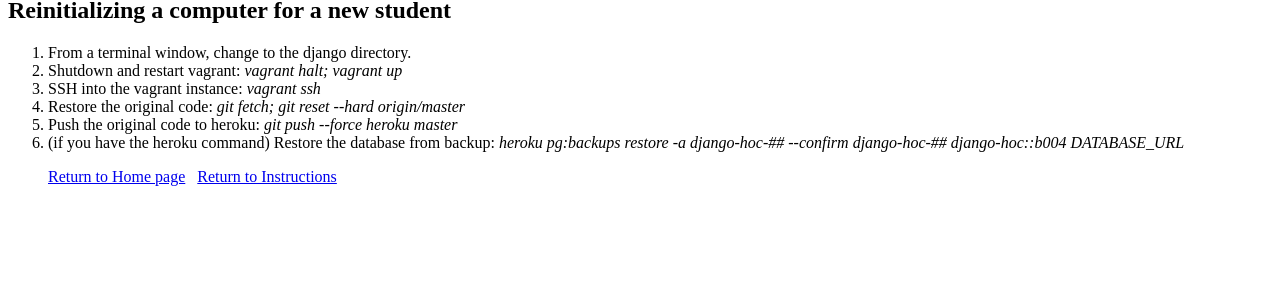
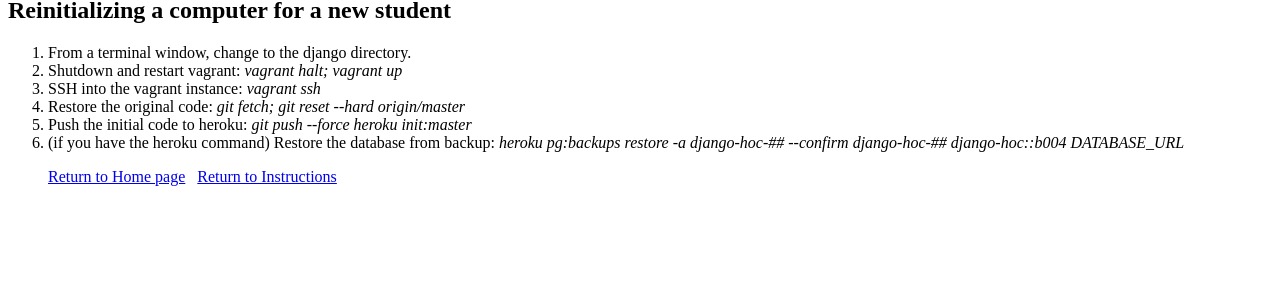
Before and after one commit to glendudek/django_hoc, a Django app: page /polls/install in a window 1280 px wide. Shown: the part 309-609 px from the top of the page. Run offline with Django 3.2, Linux system fonts and the light colour scheme.

Commit message:
Update the install reinitiailize instructions to use the init branch.

```diff
--- a/polls/templates/polls/install.html
+++ b/polls/templates/polls/install.html
@@ -22,7 +22,7 @@
   <li>Shutdown and restart vagrant: <i>vagrant halt; vagrant up</i>
   <li>SSH into the vagrant instance: <i>vagrant ssh</i>
   <li>Restore the original code: <i>git fetch; git reset --hard origin/master</i></li>
-  <li>Push the original code to heroku: <i>git push --force heroku master</i></li>
+  <li>Push the initial code to heroku: <i>git push --force heroku init:master</i></li>
   <li>(if you have the heroku command) Restore the database from backup: <i>heroku pg:backups restore -a django-hoc-## --confirm django-hoc-## django-hoc::b004 DATABASE_URL</i>
 </ol>
 
```
